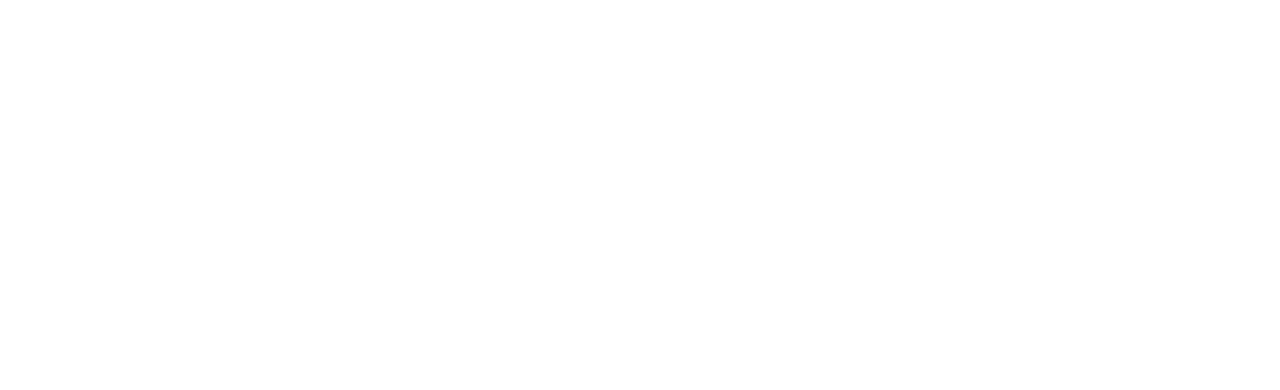
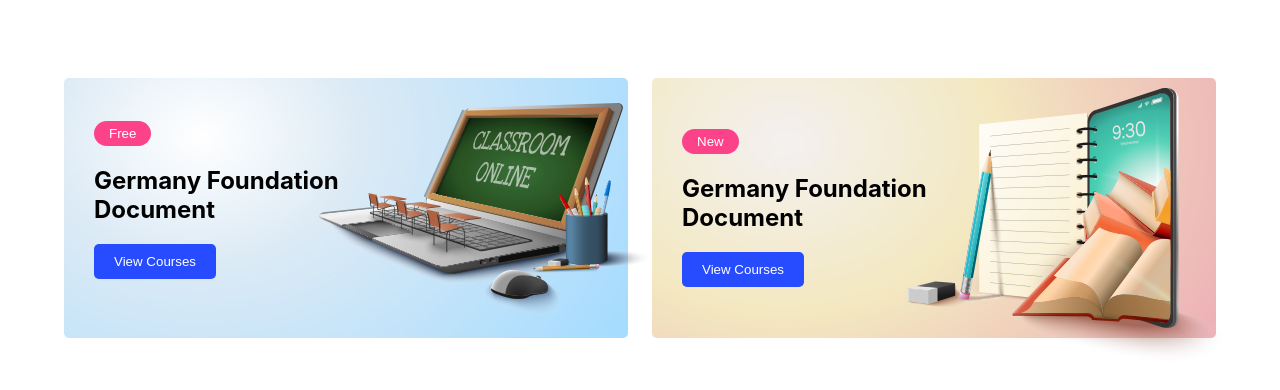
Before and after one commit to thekawsarhossain/team-project-educational, a React (Create React App) app: page / in a window 1280 px wide. Shown: the part 500-890 px from the top of the page. Before the commit the page ends 800 px from the top, so only its background shows below. Built offline with nearby package versions, Linux system fonts and the light colour scheme.

Commit message:
add course-card

```diff
--- /dev/null
+++ b/src/components/Home/CourseSlider/CourseSlider.css
@@ -0,0 +1,68 @@
+.course-card{
+  margin: 100px 0px ;
+}
+
+button{
+  cursor: pointer;
+}
+.card-1{
+ background-image: url('../../../images/banner-bg-1.jpg');
+ height: 260px;
+ border-radius: 5px;
+
+}
+.card-2{
+ background-image: url('../../../images/banner-bg-2.jpg');
+ height: 260px;
+ border-radius: 5px;
+}
+
+.card-content{
+ display: flex;
+ align-items: center;
+ padding: 0px 30px;
+ text-align: left;
+}
+
+.card-img{
+margin-top: 5%;
+position: relative;
+margin-left: -20px;
+width: 10%;
+}
+
+.card-2 .card-img{
+ margin-top: 2% ;
+ height: 250px;
+}
+
+.btn-1{
+ background: #FC4389;
+ border: 0;
+ color: white;
+ padding: 5px 15px;
+ border-radius: 50px;
+}
+
+.btn-2{
+ background-color: #274bff;
+ border: 0;
+ color: white;
+ padding: 10px 20px;
+ border-radius: 5px;
+}
+
+/* Extra small devices (phones, 600px and down) */
+@media only screen and (max-width: 600px) {
+ .card-img{
+   display: none;
+ }
+ .card-info{
+   margin-top: 30px;
+   }
+.popularCourse-title h1{
+ font-size: 30px !important;
+}
+
+
+}
--- a/src/components/Home/CourseSlider/CourseSlider.js
+++ b/src/components/Home/CourseSlider/CourseSlider.js
@@ -1,11 +1,56 @@
-import React from 'react';
+import React from "react";
+import "./CourseSlider.css";
+import Grid from '@mui/material/Grid';
+import Box from '@mui/material/Box';
+import Banner1 from '../../../images/banner-img-1.png'
+import Banner2 from '../../../images/banner-img-2.png'
+import { Container } from "@mui/material";
+import { Link}  from "react-router-dom";
+
 
 const CourseSlider = () => {
   return (
-    <div>
+  <div className="course-card">
+    <Container>
+    <Box sx={{ width: '100%' }}>
+      <Grid container rowSpacing={1} columnSpacing={{ xs: 1, sm: 2, md: 3 }}>
+        <Grid item xs={12} md={6}>
+          <div className="card-1">
+          <div className="card-content">
+             <div className="card-info">
+               <button className="btn-1">Free</button>
+               <h2>Germany Foundation <br /> Document</h2>
+               <Link to='/home'>
+               <button className="btn-2">View Courses</button>
+               </Link>
+             </div>
+             <div className="card-img">
+               <img src={Banner1} alt="" />
+             </div>
+             </div>
+          </div>
+        </Grid>
+        <Grid item xs={12} md={6}>
+        <div className="card-2">
+        <div className="card-content">
+             <div className="card-info">
+               <button className="btn-1">New</button>
+               <h2>Germany Foundation <br /> Document</h2>
+               <Link to='home'>
+               <button className="btn-2">View Courses</button>
+               </Link>
+             </div>
+             <div className="card-img">
+               <img src={Banner2} alt="" />
+             </div>
+             </div>
+        </div>
+        </Grid>
 
-    </div>
-  );
+      </Grid>
+    </Box>
+    </Container>
+  </div>);
 };
 
 export default CourseSlider;
--- a/src/components/Home/Home/Home.js
+++ b/src/components/Home/Home/Home.js
@@ -1,11 +1,12 @@
 import React from "react";
+import CourseSlider from "../CourseSlider/CourseSlider";
 import PopularCourse from "../PopularCourse/PopularCourse";
 
 const Home = () => {
   return <div>
 
     <PopularCourse/>
-
+   <CourseSlider/>
   </div>;
 };
 
```
